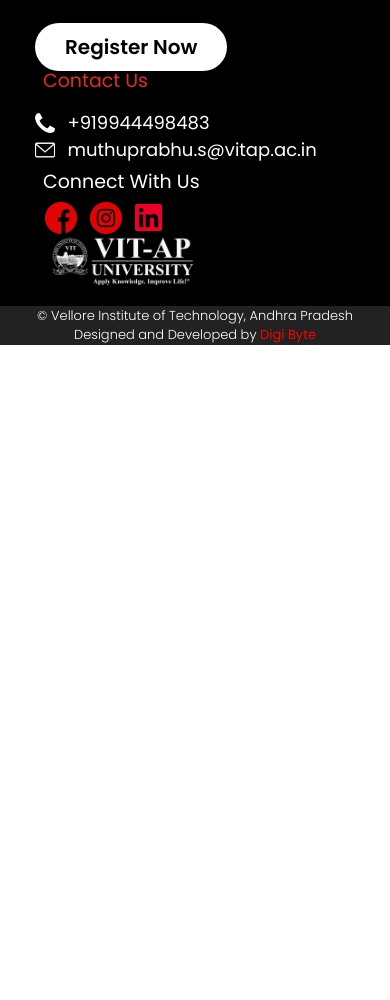
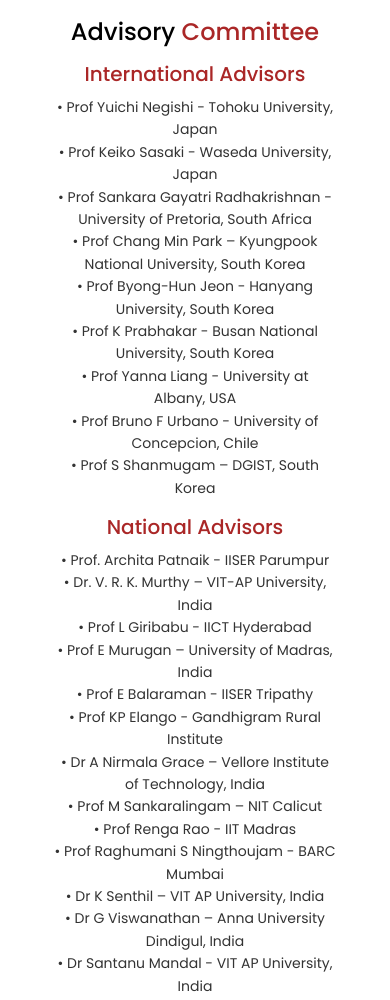
Before and after one commit to karan4533/che_web, a plain HTML site: page advisory.html in a window 390 px wide. Shown: the part 962-1962 px from the top of the page. Before the commit the page ends 1307 px from the top, so only its background shows below. Drawn offline with nearby package versions, Linux system fonts and the light colour scheme.

Commit message:
finished advisory

```diff
--- a/advisory.html
+++ b/advisory.html
@@ -8,6 +8,31 @@
     <meta name="robots" content="noindex"/>
     <meta property="og:title" content="SuWatE'24" />
     <meta property="og:description" content="SuWatE'24, International Conference on Next Generation Sustainable Materials for Water and Energy - 2024" />
+    <!-- Global site tag (gtag.js) - Google Analytics -->
+    <!-- Google Tag Manager (noscript) -->
+    <!-- Google Tag Manager -->
+    <script>
+      (function (w, d, s, l, i) {
+        w[l] = w[l] || [];
+        w[l].push({ "gtm.start": new Date().getTime(), event: "gtm.js" });
+        var f = d.getElementsByTagName(s)[0],
+          j = d.createElement(s),
+          dl = l != "dataLayer" ? "&l=" + l : "";
+        j.async = true;
+        j.src = "https://www.googletagmanager.com/gtm.js?id=" + i + dl;
+        f.parentNode.insertBefore(j, f);
+      })(window, document, "script", "dataLayer", "GTM-5WSFHVTP");
+    </script>
+    <!-- End Google Tag Manager -->
+    <script>
+      window.dataLayer = window.dataLayer || [];
+      function gtag() {
+        dataLayer.push(arguments);
+      }
+      gtag("js", new Date());
+
+      gtag("config", "UA-152687064-2");
+    </script>
 
 
 
@@ -19,6 +44,93 @@
     <link rel="stylesheet" type="text/css" href="css/loader.css" />
     <link rel="stylesheet" href="https://unpkg.com/aos@next/dist/aos.css" />
     <script src="https://unpkg.com/aos@next/dist/aos.js"></script>
+
+
+    <style>
+    /* General Reset */
+      * {
+        margin: 0;
+        padding: 0;
+        box-sizing: border-box;
+      }
+
+      /* Committee Section Styles */
+      #committeeSection {
+
+        width: 80%;
+        background-color: #ffffff;
+        display: flex;
+        justify-content: center;
+        text-align: center;
+        padding: 15px;
+      }
+
+
+      /* Container to limit width */
+      .container {
+        width: 80%;
+        margin: 0 auto;
+        text-align: left; /* Align text to the left inside the container */
+      }
+
+      .subheading {
+        font-size: 28px;
+        font-weight: 500;
+        margin-top: 20px;
+        margin-bottom: 15px;
+        color: #000000;
+      }
+
+      .inner-heading {
+        font-size: 22px;
+        font-weight: 500;
+        margin-top: 15px;
+        margin-bottom: 10px;
+        color: rgb(170, 39, 39);
+      }
+      .com{
+        color: rgb(170, 39, 39);
+      }
+
+      ul {
+        list-style-type: none;
+        padding-left: 0;
+      }
+
+      ul li {
+        font-size: 16px;
+        line-height: 1.6;
+        color: #333;
+      }
+
+      /* Responsive Design */
+      @media (max-width: 768px) {
+        .committee-title {
+            font-size: 28px;
+        }
+
+        .subheading {
+            font-size: 24px;
+        }
+
+        .inner-heading {
+            font-size: 20px;
+        }
+
+        ul li {
+            font-size: 14px;
+        }
+
+        /* Adjust container width for small screens */
+        .container {
+            width: 90%;
+        }
+      }
+
+    </style>
+
+
+
 </head>
 
 <body>
@@ -106,6 +218,51 @@
         </div>
     </div>
 
+    <center>
+    <div id="committeeSection">
+      <div class="advisory-committee">
+          <h2 class="subheading">Advisory <span class="com">Committee</span></h2>
+
+          <div class="international-advisors">
+              <h3 class="inner-heading">International Advisors</h3>
+              <ul>
+                  <li>• Prof Yuichi Negishi - Tohoku University, Japan</li>
+                  <li>• Prof Keiko Sasaki - Waseda University, Japan</li>
+                  <li>• Prof Sankara Gayatri Radhakrishnan - University of Pretoria, South Africa</li>
+                  <li>• Prof Chang Min Park – Kyungpook National University, South Korea</li>
+                  <li>• Prof Byong-Hun Jeon - Hanyang University, South Korea</li>
+                  <li>• Prof K Prabhakar - Busan National University, South Korea</li>
+                  <li>• Prof Yanna Liang - University at Albany, USA</li>
+                  <li>• Prof Bruno F Urbano - University of Concepcion, Chile</li>
+                  <li>• Prof S Shanmugam – DGIST, South Korea</li>
+              </ul>
+          </div>
+
+          <div class="national-advisors">
+              <h3 class="inner-heading">National Advisors</h3>
+              <ul>
+                  <li>• Prof. Archita Patnaik - IISER Parumpur</li>
+                  <li>• Dr. V. R. K. Murthy – VIT-AP University, India</li>
+                  <li>• Prof L Giribabu - IICT Hyderabad</li>
+                  <li>• Prof E Murugan – University of Madras, India</li>
+                  <li>• Prof E Balaraman - IISER Tripathy</li>
+                  <li>• Prof KP Elango - Gandhigram Rural Institute</li>
+                  <li>• Dr A Nirmala Grace – Vellore Institute of Technology, India</li>
+                  <li>• Prof M Sankaralingam – NIT Calicut</li>
+                  <li>• Prof Renga Rao - IIT Madras</li>
+                  <li>• Prof Raghumani S Ningthoujam - BARC Mumbai</li>
+                  <li>• Dr K Senthil – VIT AP University, India</li>
+                  <li>• Dr G Viswanathan – Anna University Dindigul, India</li>
+                  <li>• Dr Santanu Mandal - VIT AP University, India</li>
+              </ul>
+          </div>
+      </div>
+  </div>
+</center>
+
+
+
+
 
 
     <div id="contactus">
--- a/css/advisory.css
+++ b/css/advisory.css
@@ -559,7 +559,6 @@
   position: relative;
   text-align: center;
   min-height: 100vh;
-  background-image: url("../assets/about1.png");
   background-size: auto;
   padding: 15px;
 }
@@ -1005,7 +1004,7 @@
   #section2 {
     overflow: hidden;
     height: auto;
-    background-image: url(../assets/about2.png);
+
     padding: 0px;
   }
   .about-main {
```
